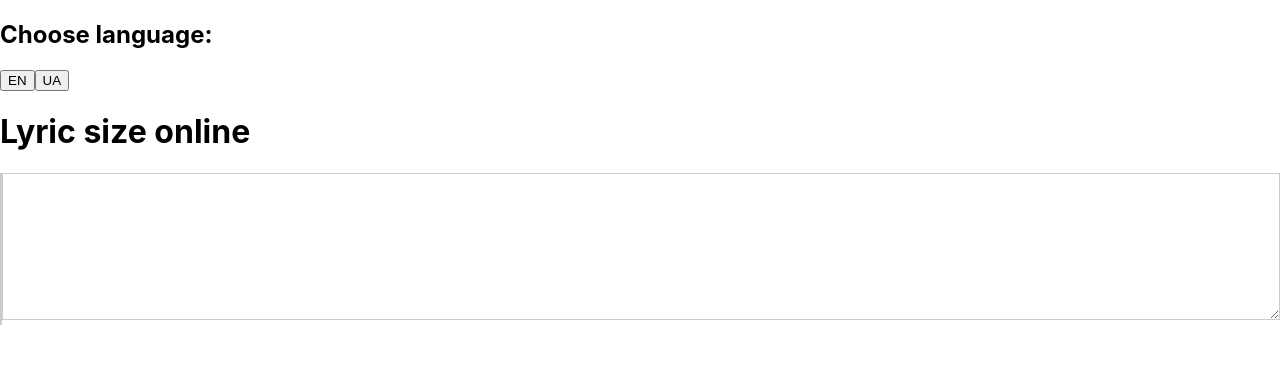
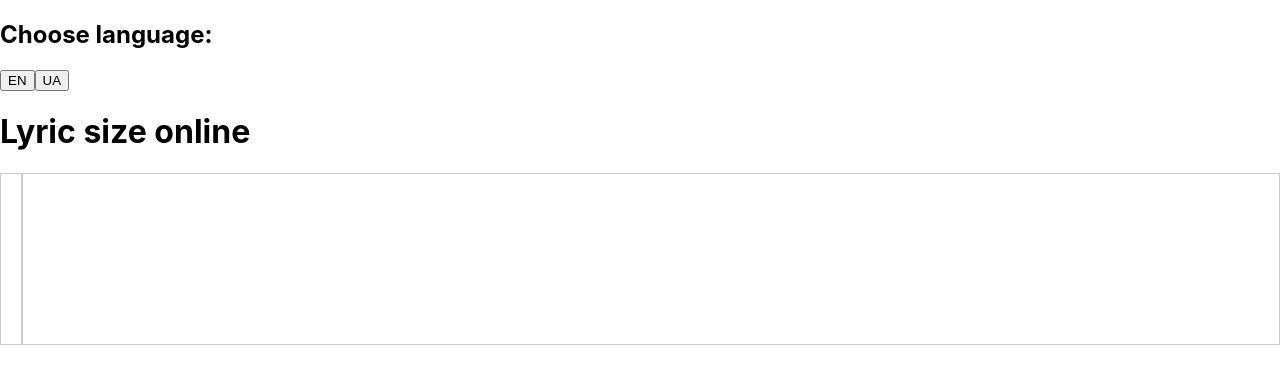
Before and after one commit to bropy/virsh, a React (Create React App) app: page /en in a window 1280 px wide. Shown: the top 384 px of the page. Built offline with nearby package versions, Linux system fonts and the light colour scheme.

Commit message:
фул базовий функціонал

```diff
--- a/src/components/Form.jsx
+++ b/src/components/Form.jsx
@@ -11,39 +11,62 @@ function Form() {
     setLines(text.split('\n').filter(line => line.trim() !== ''));
   }, [text]);
 
-  const handleInputChange = (event) => {
-    setText(event.target.value);
+  useEffect(() => {
+    const verseInput = verseInputRef.current;
+
+    const handleInput = () => {
+      setText(verseInput.innerText);
     };
 
-  // Function to count vowels in a string (case-insensitive)
+    if (verseInput) {
+      verseInput.addEventListener('input', handleInput);
+    }
+
+    return () => {
+      if (verseInput) {
+        verseInput.removeEventListener('input', handleInput);
+      }
+    };
+  }, []);
+
+  const handleLineClick = (index) => {
+    setSelectedLine(index);
+  };
+
+  // Function to count vowels (case-insensitive)
   const countVowels = (str) => {
-    const vowelsRegex = /[aeiouyæøåäöüìíòóùúâêîôûãõẽĩũ]/gi; // Expanded for common vowels
+    const vowelsRegex = /[уеїєоаіыэяиюaeiouyæøåäöüìíòóùúâêîôûãõẽĩũ]/gi;
     const matches = str.match(vowelsRegex);
     return matches ? matches.length : 0;
   };
 
   return (
     <div className="verse-container">
+      <div className="line-numbers-container">
         <div className="line-numbers">
-        {lines.map((line, index) => (
+          {lines.map((_, index) => (
             <div
               key={index}
-            onClick={() => setSelectedLine(index)}
+              onClick={() => handleLineClick(index)}
               className={selectedLine === index ? 'selected-line' : ''}
             >
               {index + 1}
-            <span className="vowel-count">
-              {countVowels(line)}
-            </span>
             </div>
           ))}
         </div>
-      <textarea
+
+      </div>
+      <div
+        id="verseInput"
+        className="verse-input"
+        contentEditable="true"
         ref={verseInputRef}
-        value={text}
-        onChange={handleInputChange}
-        className="verse-input"
       />
+              <div className="vowel-counts">
+          {lines.map((line, index) => (
+            <div key={index}>{countVowels(line)}</div>
+          ))}
+        </div>
     </div>
   );
 }
--- a/src/styles/Form.css
+++ b/src/styles/Form.css
@@ -1,39 +1,54 @@
 .verse-container {
-    display: flex;
-    }
-
-  .selected-line::before {
-    left: -5px;
-    }
-
-    .selected-line::after {
-    right: -5px;
+  display: flex;
+  position: relative;
 }
 
-  .line-numbers {
-    border: 1px solid #ccc;
-    min-height: 150px;
-    font-size: medium;
-    line-height: 1.5;
-    white-space: pre-wrap;
-    font-family: serif;
-  }
+.line-numbers {
+  border: 1px solid #ccc;
+  padding: 10px;
+  min-height: 150px;
+  font-size: medium;
+  line-height: 1.5;
+  white-space: pre-wrap;
+  font-family: serif;
+}
 
-  .vowel-count {
-    margin-left: auto; /* Push to the right side */
-  }
+.verse-input {
+  flex: 1;
+  border: 1px solid #ccc;
+  padding: 10px;
+  min-height: 150px;
+  font-size: medium;
+  line-height: 1.5;
+  white-space: pre-wrap;
+  font-family: serif;
+  position: relative;
+}
 
-  .verse-input {
-    width: 100%; /* Ensure inputs fill container width */
-    border: 1px solid #ccc;
-    font-size: medium;
-    line-height: 1.5;
-    font-family: serif;
-    margin-bottom: 5px; /* Add a little space between lines */
-  }
+.vowel-counts {
+  position: absolute;
+  top: 10px;
+  right: 10px;
+  font-size: medium;
+  line-height: 1.5;
+  white-space: pre-wrap;
+  font-family: serif;
+}
 
-  .verse-input-container {
-    flex: 1;
-    display: flex;
-    flex-direction: column; /* Stack inputs vertically */
-  }
+.selected-line::before,
+.selected-line::after {
+  content: '';
+  position: absolute;
+  top: 0;
+  bottom: 0;
+  width: 2px;
+  background-color: #0000ff;
+}
+
+.selected-line::before {
+  left: -5px;
+}
+
+.selected-line::after {
+  right: -5px;
+}
```
Lines whose indentation alone changed are shown as unchanged.
